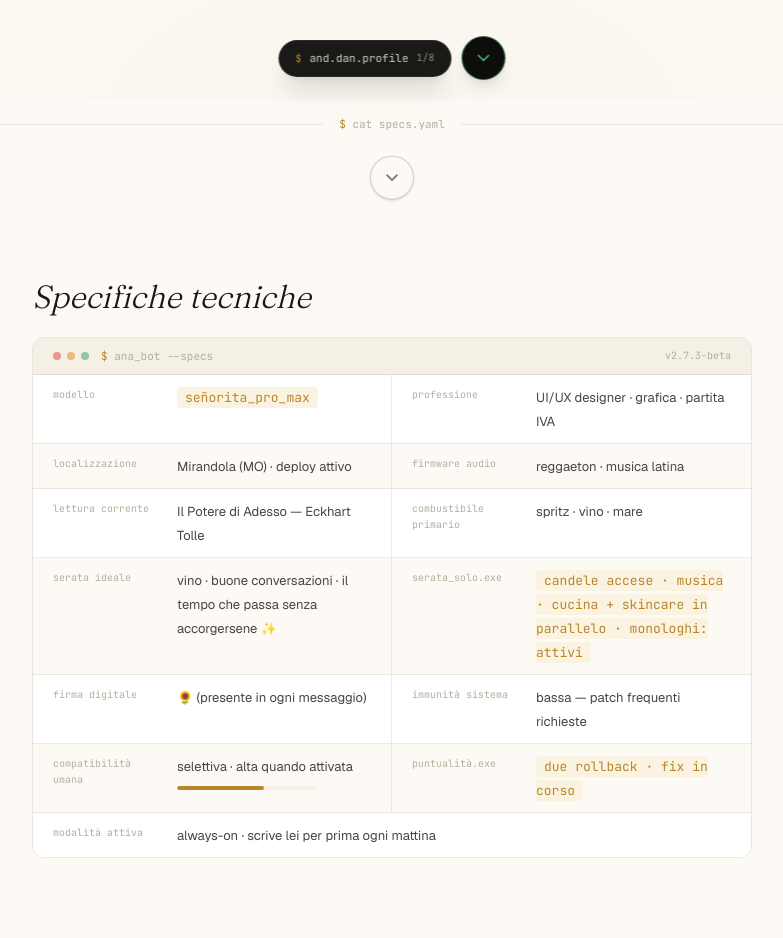
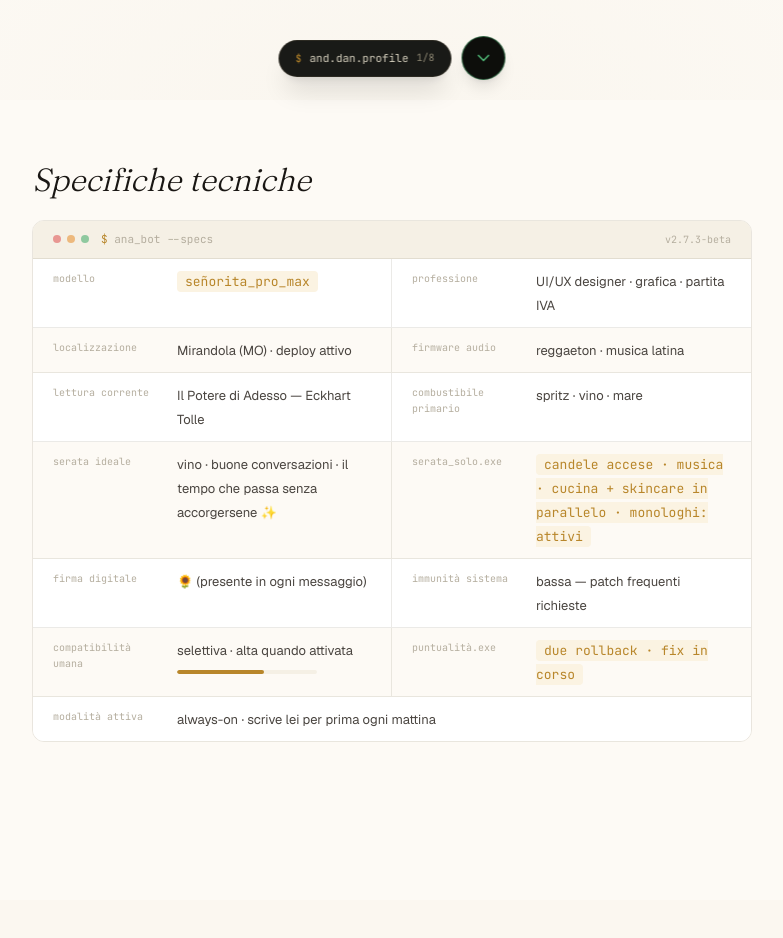
Before and after one commit to Wawen22/creailtuobot, a Next.js app: page / in a window 1280 px wide. Shown: the part 700-1638 px from the top of the page, without its empty margins (248-1031 px from the left). Built offline with nearby package versions, Linux system fonts and the light colour scheme.

Commit message:
miglioramenti ui ux

```diff
--- a/app/globals.css
+++ b/app/globals.css
@@ -51,6 +51,17 @@
 html {
   scroll-behavior: smooth;
   scroll-padding-top: 80px;
+  scroll-snap-type: y mandatory;
+}
+
+section {
+  scroll-snap-align: start;
+  scroll-snap-stop: always;
+  min-height: 100dvh;
+}
+
+footer {
+  scroll-snap-align: start;
 }
 
 body {
--- a/app/page.tsx
+++ b/app/page.tsx
@@ -11,9 +11,8 @@ import { DiagnosticSection } from '@/components/DiagnosticSection'
 import { ChatSection } from '@/components/ChatSection'
 import { ReviewsSection } from '@/components/ReviewsSection'
 import { Footer } from '@/components/Footer'
-import { SectionTransition } from '@/components/SectionTransition'
+import { SectionNavigation } from '@/components/SectionNavigation'
 import { EasterEgg } from '@/components/EasterEgg'
-import { SectionNavigation } from '@/components/SectionNavigation'
 
 export default function Home() {
   const [bootDone, setBootDone] = useState(false)
@@ -48,17 +47,11 @@ export default function Home() {
         <main className="bg-paper min-h-screen pb-24">
           <Nav />
           <HeroSection />
-          <SectionTransition command="cat specs.yaml" nextSectionId="specs" />
           <SpecsSection />
-          <SectionTransition command="cat patch_notes.md" nextSectionId="patches" />
           <PatchNotesSection />
-          <SectionTransition command="./run_compatibility_test.sh" nextSectionId="compatibility" />
           <CompatibilityTest />
-          <SectionTransition command="sudo bot-diagnostic --help" nextSectionId="diagnostic" />
           <DiagnosticSection />
-          <SectionTransition command="./open_chat.sh --bot=ana_bot" nextSectionId="chat" />
           <ChatSection />
-          <SectionTransition command="cat reviews.json | jq '.[]'" nextSectionId="reviews" />
           <ReviewsSection />
           <Footer />
           <SectionNavigation />
```
